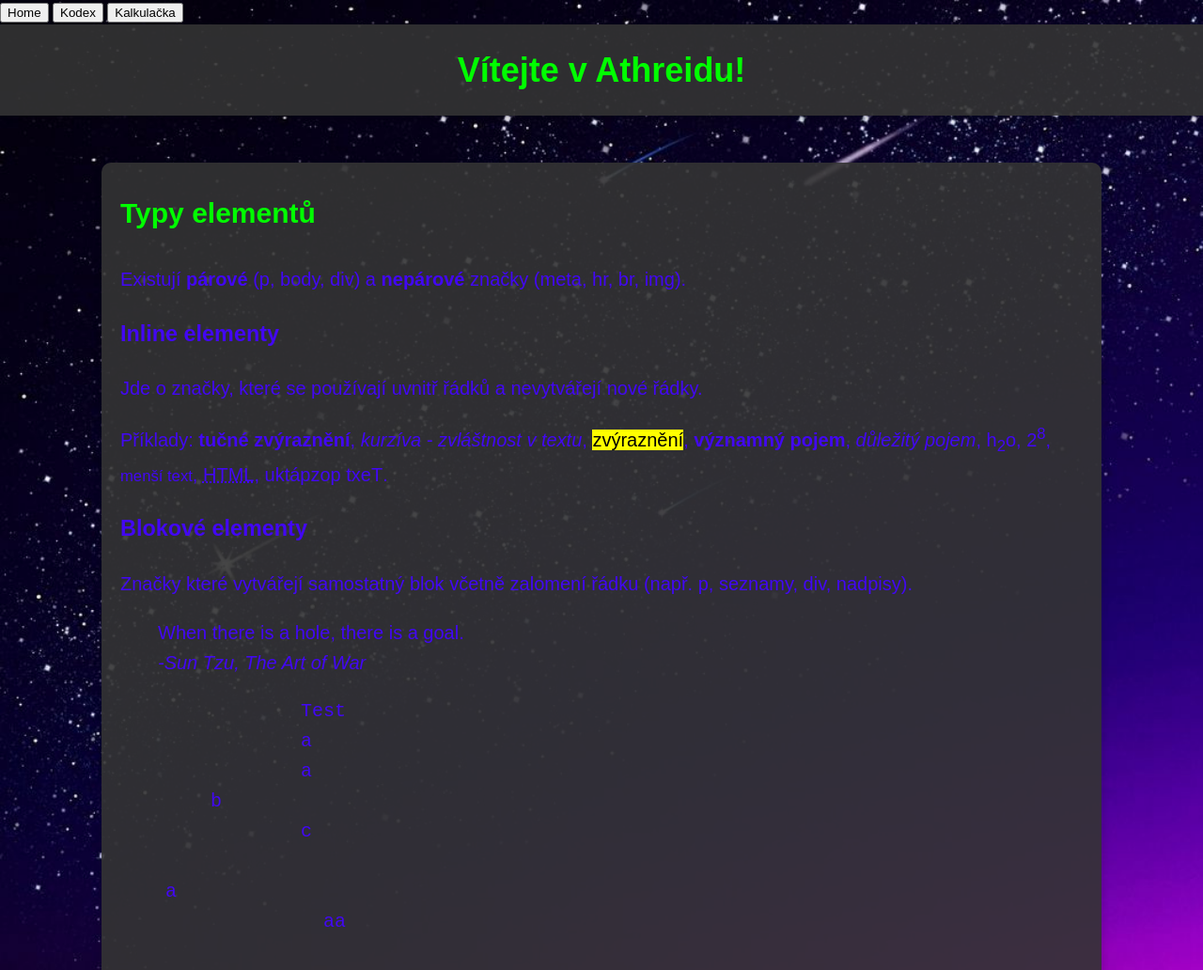
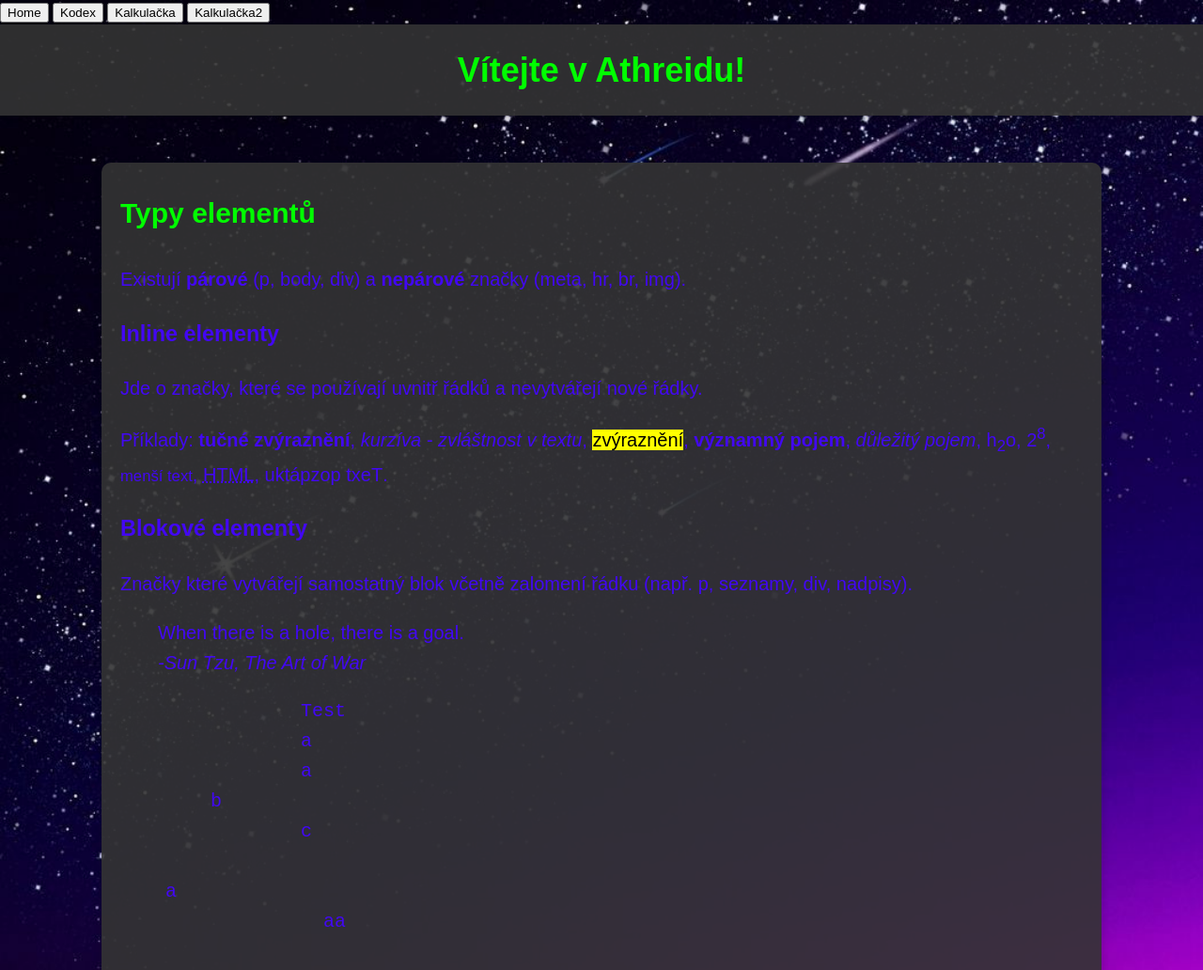
Before and after one commit to Anjixxik/BojovaKalkulacka, a plain HTML site: page index.html in a window 1280 px wide. Shown: the top 1032 px of the page at 94% size. Drawn offline with Linux system fonts and the light colour scheme.

Commit message:
Update index.html

```diff
--- a/index.html
+++ b/index.html
@@ -13,6 +13,7 @@
     <button onclick="document.location='./index.html'">Home</button>
     <button onclick="document.location='./kodex.html'">Kodex</button>
     <button onclick="document.location='./kalkulacka.html'">Kalkulačka</button>
+    <button onclick="document.location='./defense_calculator.html'">Kalkulačka2</button>
     <header>
         <h1>Vítejte v Athreidu!</h1>
     </header>
@@ -54,4 +55,5 @@
         <p>&copy Anji</p>
     </footer>
 </body>
+
 </html>
```
